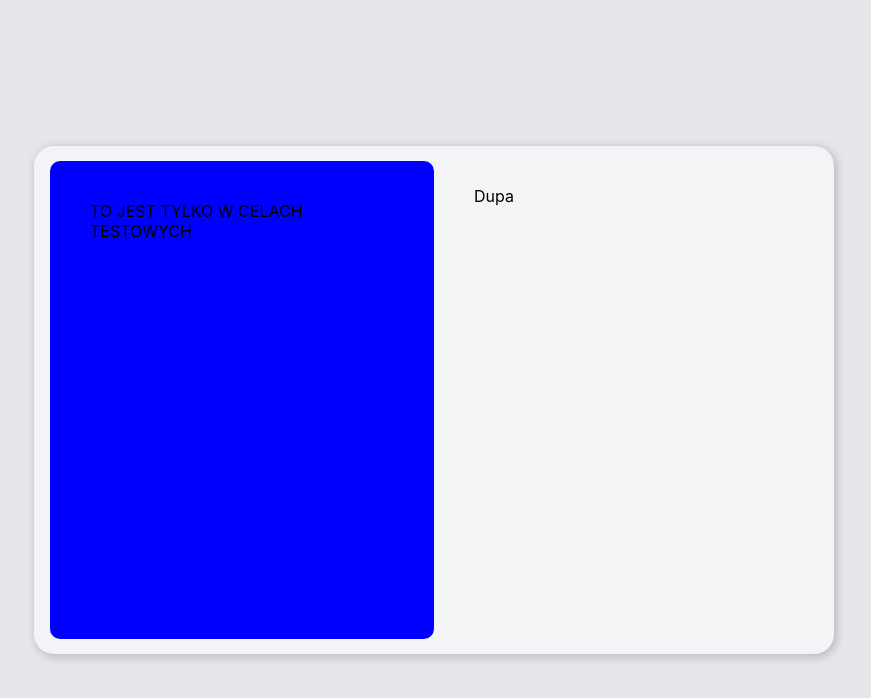
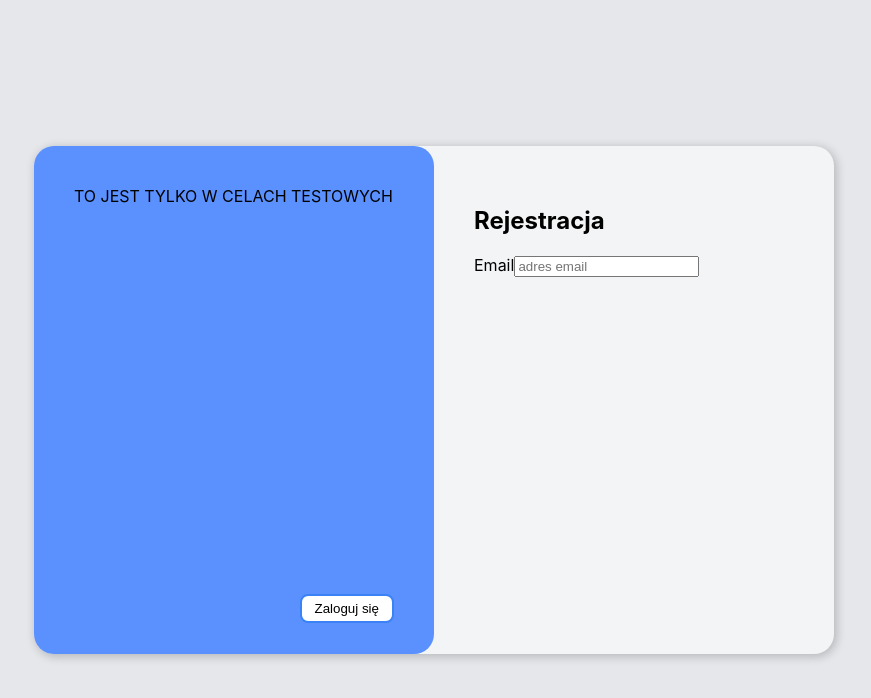
Before and after one commit to KGP2/KGP_Web_Frontend, a React (Create React App) app: page / in a window 1280 px wide. Both pictures are taken after a click on the button "Zarejestruj się". Shown: the top 698 px of the page, without its empty margins (206-1077 px from the left). Built offline with nearby package versions, Linux system fonts and the light colour scheme.

Commit message:
Dodanie przecisku powrotu do logowania
W tym commicie został dodany specjalny przycisk do powrotu do logowania
z ekranu rejestracji. Poprzednio osobą żeby się zalogować (np. przypadkowe
nacisnięcie zarejestruj się), musiała odświeżać stronę

```diff
--- a/src/LoginPage/LoginPage.css
+++ b/src/LoginPage/LoginPage.css
@@ -35,15 +35,15 @@
 
 .LoginPage_switcher {
     position: absolute;
-    top: 3%;
-    bottom: 3%;
-    width: 48%;
+    top: 0%;
+    bottom: 0%;
+    width: 50%;
     left: 50%;
 
-    background: blue;
+    background: #5a91ff;
     z-index: 2;
-
-    transition: left 300ms ease-in-out;
+    border-radius: 20px;
+    transition: left 300ms cubic-bezier(0,1.03,.42,1.02);
 }
 
 .LoginPage_Loginform {
@@ -153,6 +153,7 @@
 }
 
 .LoginPage_Button_Register {
+    cursor: pointer;
     background-color: white;
     border-radius: 8px;
     border: 2px solid;
@@ -166,3 +167,15 @@
     transition: 0.2s;
     transform: scale(1.05);
 }
+
+.LoginPage_switcher {
+    display: flex;
+    flex-direction: column;
+}
+
+.LoginPage_Button_Login {
+    position: absolute;
+    align-self: flex-end;
+
+    margin-top: 102%;
+}
--- a/src/LoginPage/LoginPage.js
+++ b/src/LoginPage/LoginPage.js
@@ -1,19 +1,23 @@
-import React from 'react'
+import React, { useState } from 'react'
 import { useRef } from 'react';
 import "./LoginPage.css"
 
 const LoginPage = () => {
 
-    const button_ref = useRef(null);
+    const reg_button_ref = useRef(null);
+    const [tryLogin, setTryLogin] = useState(true);
 
     const RegistrationClick = () => {
-        console.log("DUPA");
-        console.log(document.getElementById("switcher").style);
+        if (reg_button_ref != null) {
+            reg_button_ref.current.style.left = '0%';
+            setTryLogin(false);
+        }
+    }
 
-        if (button_ref != null) {
-            console.log("DUPA2");
-            console.log(button_ref.current.style);
-            button_ref.current.style.left = '2%';
+    const LogInClick = () => {
+        if (reg_button_ref != null) {
+            reg_button_ref.current.style.left = '50%';
+            setTryLogin(true);
         }
     }
 
@@ -58,10 +62,27 @@ const LoginPage = () => {
                 </div>
 
                 <div className='LoginPage_Register'>
-                    Dupa
+                    <h2>Rejestracja</h2>
+
+                    <form>
+                        <div>
+                            <label>Email</label>
+                            <input type='email' placeholder='adres email'/>
+                        </div>
+                    </form>
                 </div>
-                <div ref={button_ref} className='LoginPage_switcher' id='switcher'>
-                    TO JEST TYLKO W CELACH TESTOWYCH
+
+
+                <div ref={reg_button_ref} className='LoginPage_switcher' id='switcher'>
+                    <div>
+                        TO JEST TYLKO W CELACH TESTOWYCH
+                    </div>
+                    {
+                        !tryLogin ?
+                            <button className='LoginPage_Button_Login LoginPage_Button_Register' onClick={LogInClick}> Zaloguj się </button>
+                            :
+                            null
+                    }
                 </div>
             </div>
         </section>
```
